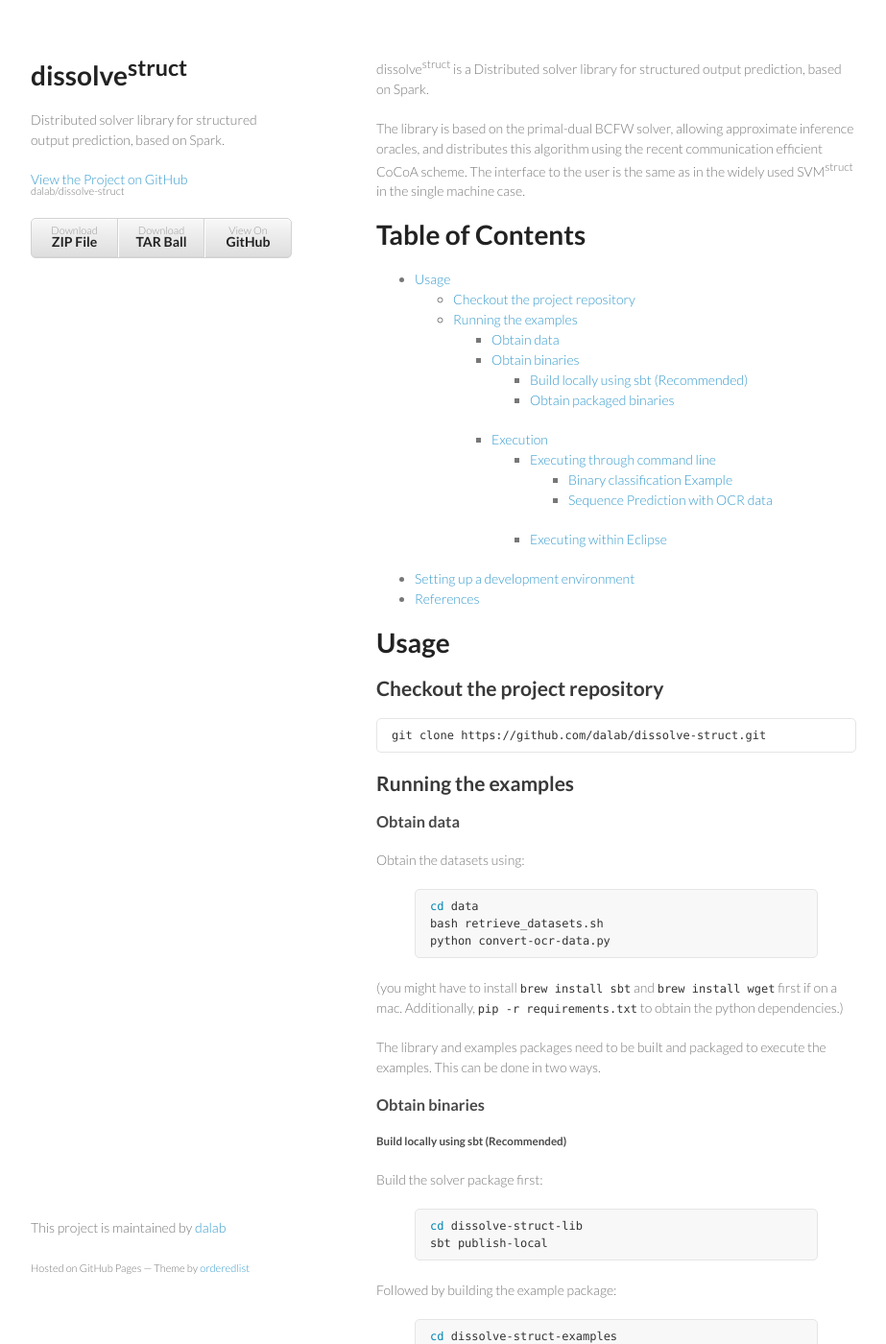
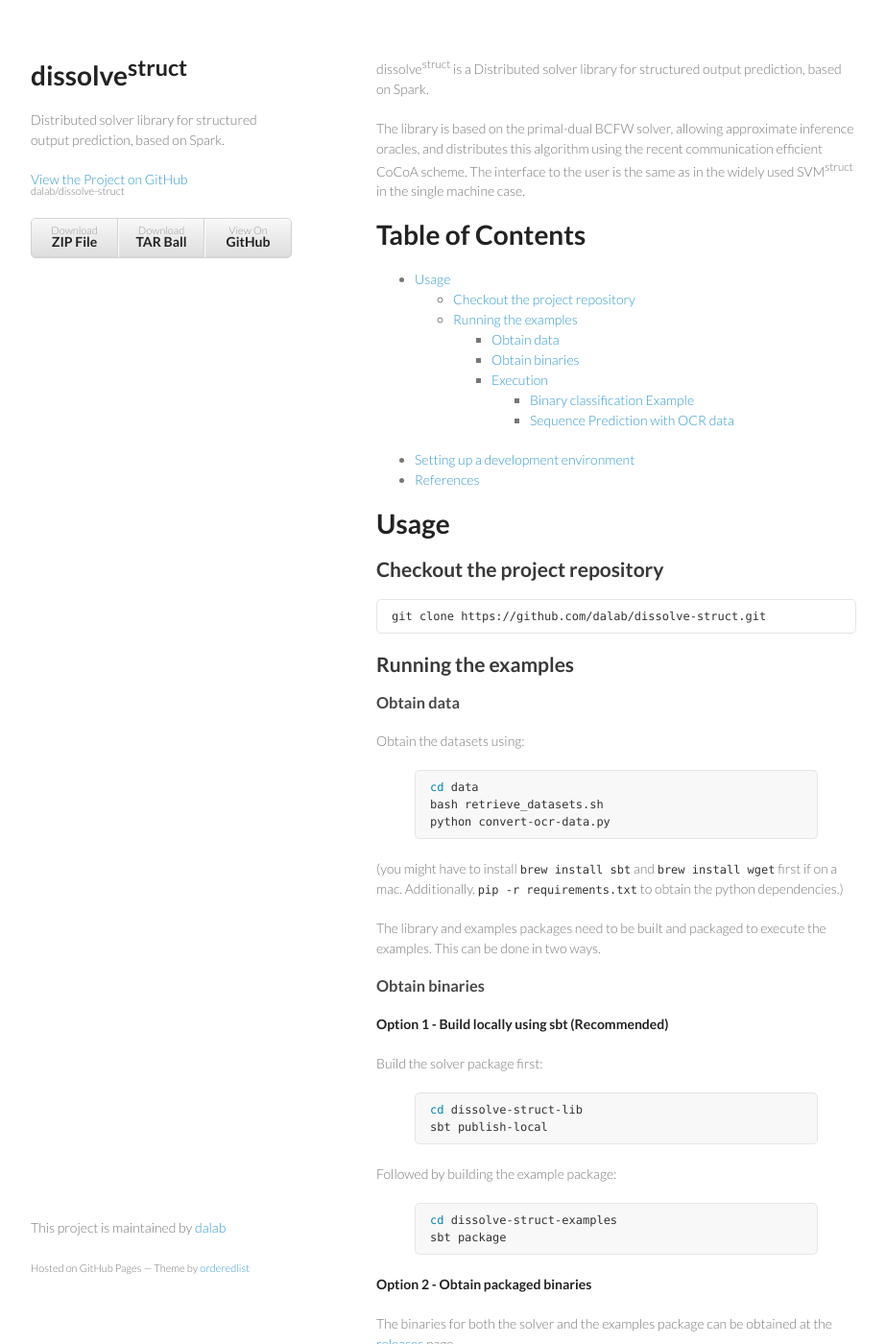
Before and after one commit to dalab/dissolve-struct, a Jekyll site: the page built from index.md, in a window 1280 px wide and 1400 px high. Shown: the whole window at 96% size, without its empty margins (178-1101 px from the left). Built offline with Jekyll 4.4.1, drawn with Linux system fonts in a browser that asks for light colours; some of the changed text lies outside the part shown.

Commit message:
Update index.md

```diff
--- a/index.md
+++ b/index.md
@@ -36,7 +36,8 @@
 
 ### Obtain binaries
 
-##### Build locally using sbt (Recommended)
+**Option 1 - Build locally using sbt (Recommended)**
+
 Build the solver package first:
 {% highlight bash %}
 cd dissolve-struct-lib
@@ -48,7 +49,7 @@
 sbt package
 {% endhighlight %}
 
-##### Obtain packaged binaries
+**Option 2 - Obtain packaged binaries**
 
 The binaries for both the solver and the examples package can be obtained at the [releases](https://github.com/dalab/dissolve-struct/releases) page.
 
@@ -56,7 +57,8 @@
 
 ### Execution
 
-#### Executing through command line
+**Executing through command line**
+
 Download the [pre-build binary package of Spark](http://spark.apache.org/downloads.html). Here for example we assume the Spark folder is named `spark-1.2.0`.
 
 ##### Binary classification Example
@@ -76,7 +78,8 @@
 spark-1.2.0/bin/spark-submit --jars ../dissolve-struct-lib/target/scala-2.10/dissolvestruct_2.10-0.1-SNAPSHOT.jar,lib/factorie-1.0.jar --class "ch.ethz.dalab.dissolve.examples.chain.ChainBPDemo" --master local --driver-memory 2G target/scala-2.10/dissolvestructexample_2.10-0.1-SNAPSHOT.jar
 {% endhighlight %}
 
-#### Executing within Eclipse
+**Executing within Eclipse**
+
 To ease debugging and development, the examples can directly be run within Eclipse by `Run As | Scala Application`. This does not require Spark binaries. See the section below how to set up the environment.
 
 Within Eclipse, Spark can only be run in local mode since all the interactions need to be visible to Eclipse.
```
